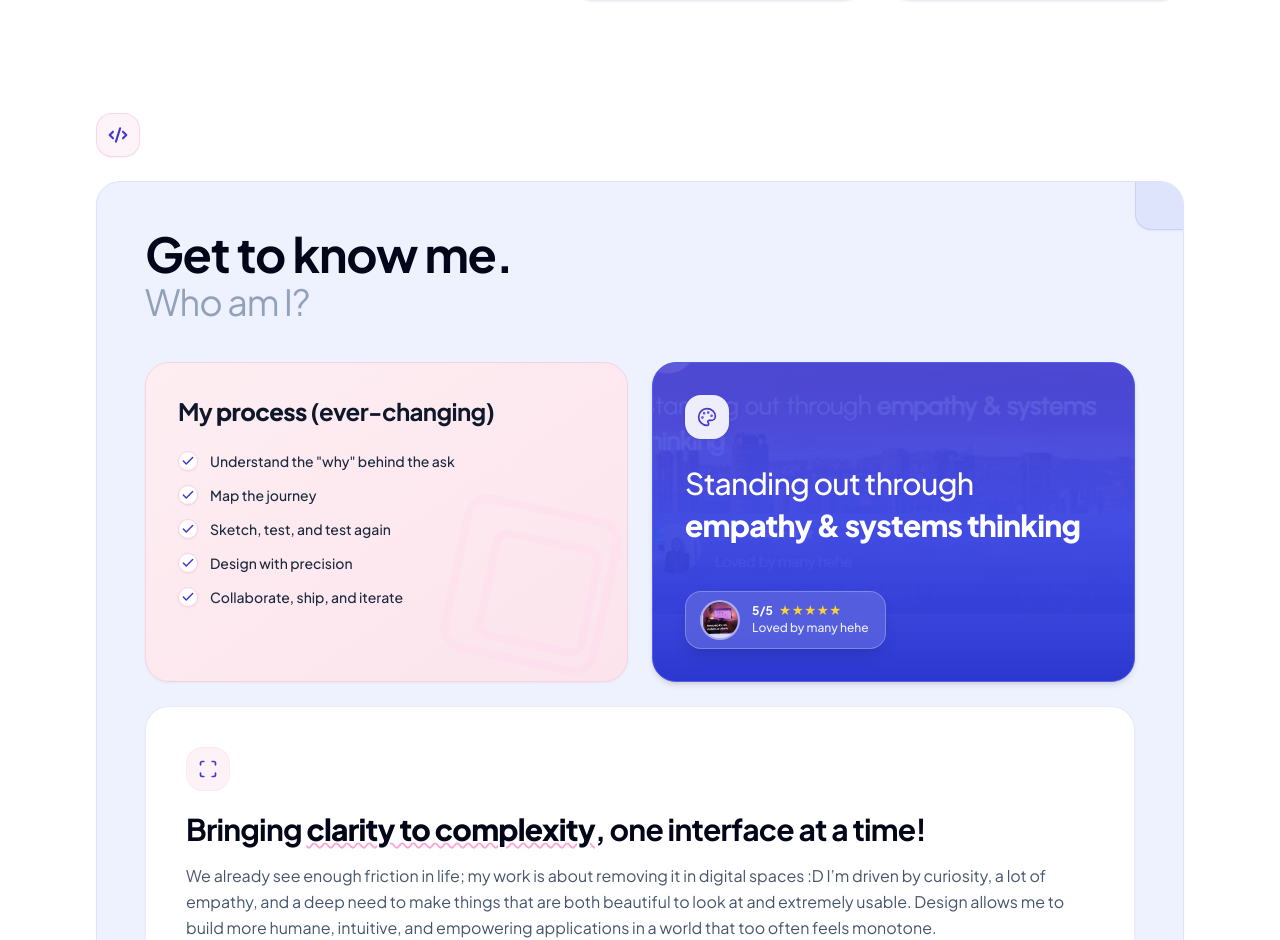
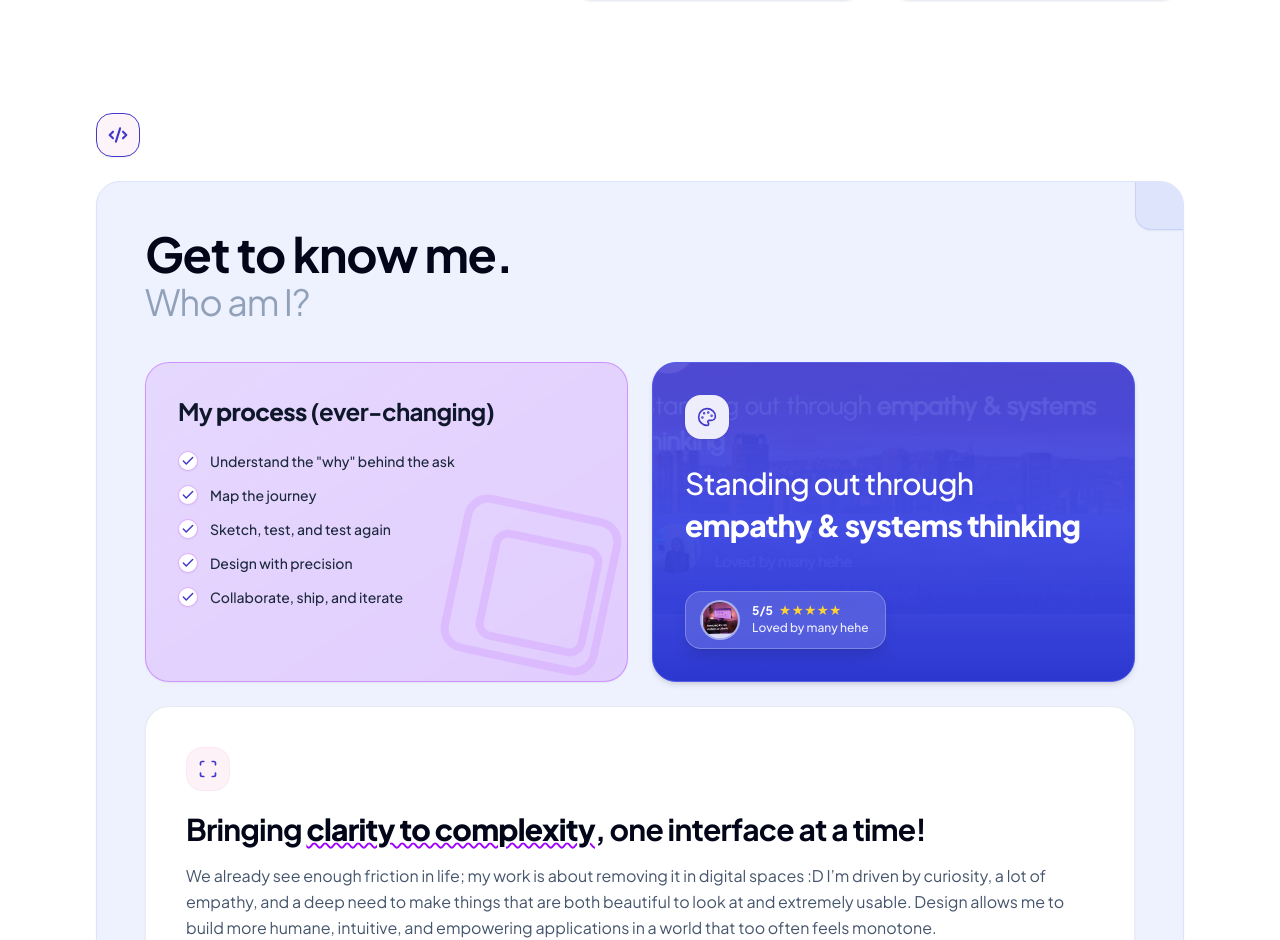
Before and after one commit to Abdidev1/Abdullah-Mohsin, a React (Vite) app: page / in a window 1280 px wide. Shown: the part 3612-4552 px from the top of the page. Built offline with nearby package versions, Linux system fonts and the light colour scheme; a web font is replaced by a local one.

Commit message:
style: update about section pink accents to #9D00FF theme

```diff
--- a/src/components/AboutSection.tsx
+++ b/src/components/AboutSection.tsx
@@ -24,7 +24,7 @@ export const AboutSection: React.FC<AboutSectionProps> = ({ onOpenContact }) =>
         <a
           href="#home"
           aria-label="Back to top"
-          className="inline-flex items-center justify-center w-11 h-11 rounded-2xl bg-pink-50/80 border border-pink-200/80 text-[#4338ca] hover:scale-105 transition-all shadow-xs"
+          className="inline-flex items-center justify-center w-11 h-11 rounded-2xl bg-pink-50/80 border border-[#9D00FF]/30/80 text-[#4338ca] hover:scale-105 transition-all shadow-xs"
         >
           <Code2 className="w-5 h-5 text-[#4338ca]" strokeWidth={2.5} />
         </a>
@@ -50,10 +50,10 @@ export const AboutSection: React.FC<AboutSectionProps> = ({ onOpenContact }) =>
           {/* Top Row: Process Card (Left) & Empathy / Skyline Card (Right) */}
           <div className="grid grid-cols-1 lg:grid-cols-12 gap-6">
             {/* Card 1: My process (ever-changing) */}
-            <div className="lg:col-span-6 relative bg-gradient-to-br from-[#fdeef2] to-[#fce4ec] rounded-3xl p-7 sm:p-8 border border-[#fad2dd] shadow-xs overflow-hidden flex flex-col justify-between">
+            <div className="lg:col-span-6 relative bg-gradient-to-br from-[#9D00FF]/10 to-[#9D00FF]/15 rounded-3xl p-7 sm:p-8 border border-[#9D00FF]/30 shadow-xs overflow-hidden flex flex-col justify-between">
               {/* Subtle decorative concentric waves on the right */}
-              <div className="absolute right-4 bottom-4 w-40 h-40 border-8 border-pink-200/40 rounded-3xl pointer-events-none transform rotate-12 -z-0 opacity-50" />
-              <div className="absolute right-8 bottom-8 w-28 h-28 border-8 border-pink-200/40 rounded-2xl pointer-events-none transform rotate-12 -z-0 opacity-50" />
+              <div className="absolute right-4 bottom-4 w-40 h-40 border-8 border-[#9D00FF]/20 rounded-3xl pointer-events-none transform rotate-12 -z-0 opacity-50" />
+              <div className="absolute right-8 bottom-8 w-28 h-28 border-8 border-[#9D00FF]/20 rounded-2xl pointer-events-none transform rotate-12 -z-0 opacity-50" />
 
               <div className="relative z-10">
                 <h3 className="text-2xl font-bold text-slate-900 tracking-tight mb-6">
@@ -69,7 +69,7 @@ export const AboutSection: React.FC<AboutSectionProps> = ({ onOpenContact }) =>
                     'Collaborate, ship, and iterate',
                   ].map((step, idx) => (
                     <li key={idx} className="flex items-center gap-3 text-slate-800 text-sm font-medium">
-                      <div className="w-5 h-5 rounded-full bg-white shadow-xs flex items-center justify-center text-[#4338ca] shrink-0 border border-pink-200">
+                      <div className="w-5 h-5 rounded-full bg-white shadow-xs flex items-center justify-center text-[#4338ca] shrink-0 border border-[#9D00FF]/30">
                         <Check className="w-3.5 h-3.5 stroke-[2.5]" />
                       </div>
                       <span>{step}</span>
@@ -135,7 +135,7 @@ export const AboutSection: React.FC<AboutSectionProps> = ({ onOpenContact }) =>
             </div>
 
             <h3 className="text-2xl sm:text-3xl font-bold text-slate-950 tracking-tight mb-4">
-              Bringing <span className="font-extrabold underline decoration-pink-300 decoration-wavy decoration-2">clarity to complexity</span>, one interface at a time!
+              Bringing <span className="font-extrabold underline decoration-[#9D00FF] decoration-wavy decoration-2">clarity to complexity</span>, one interface at a time!
             </h3>
 
             <p className="text-slate-600 text-sm sm:text-base leading-relaxed max-w-4xl">
```
